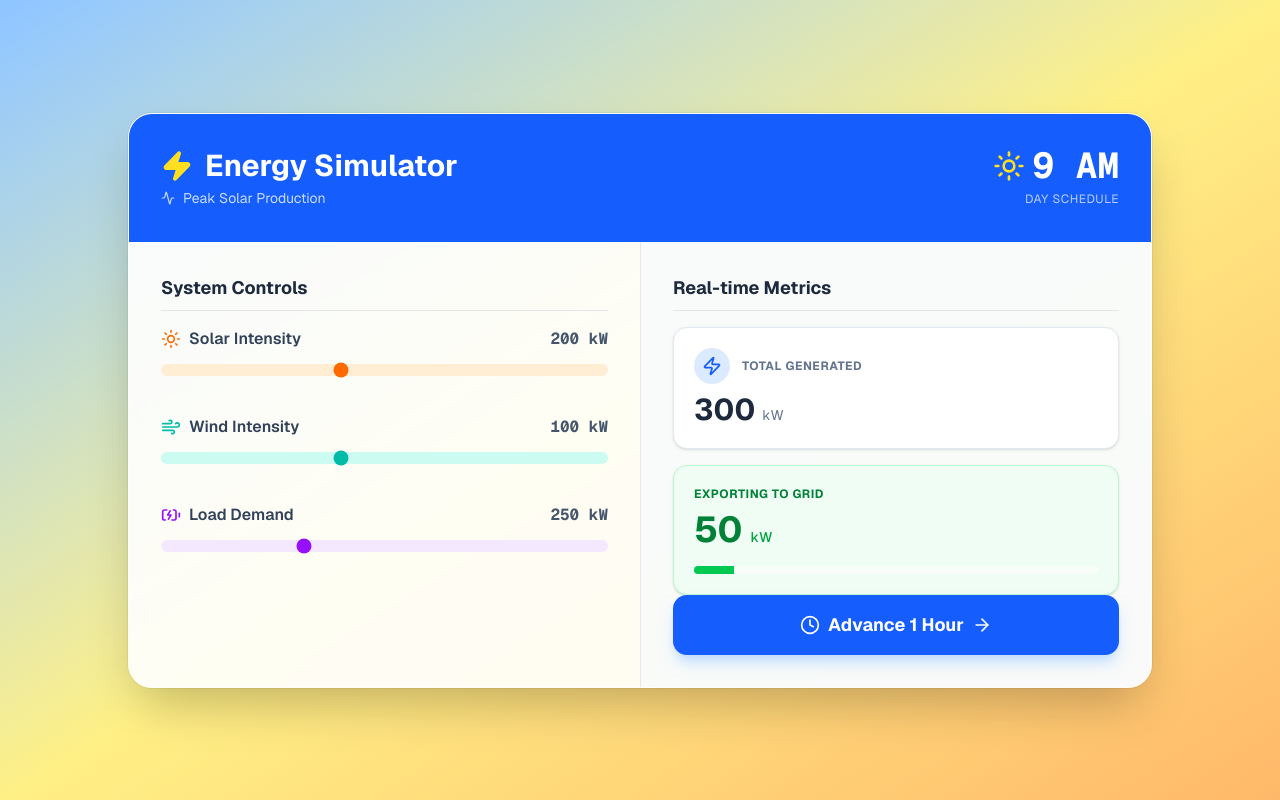
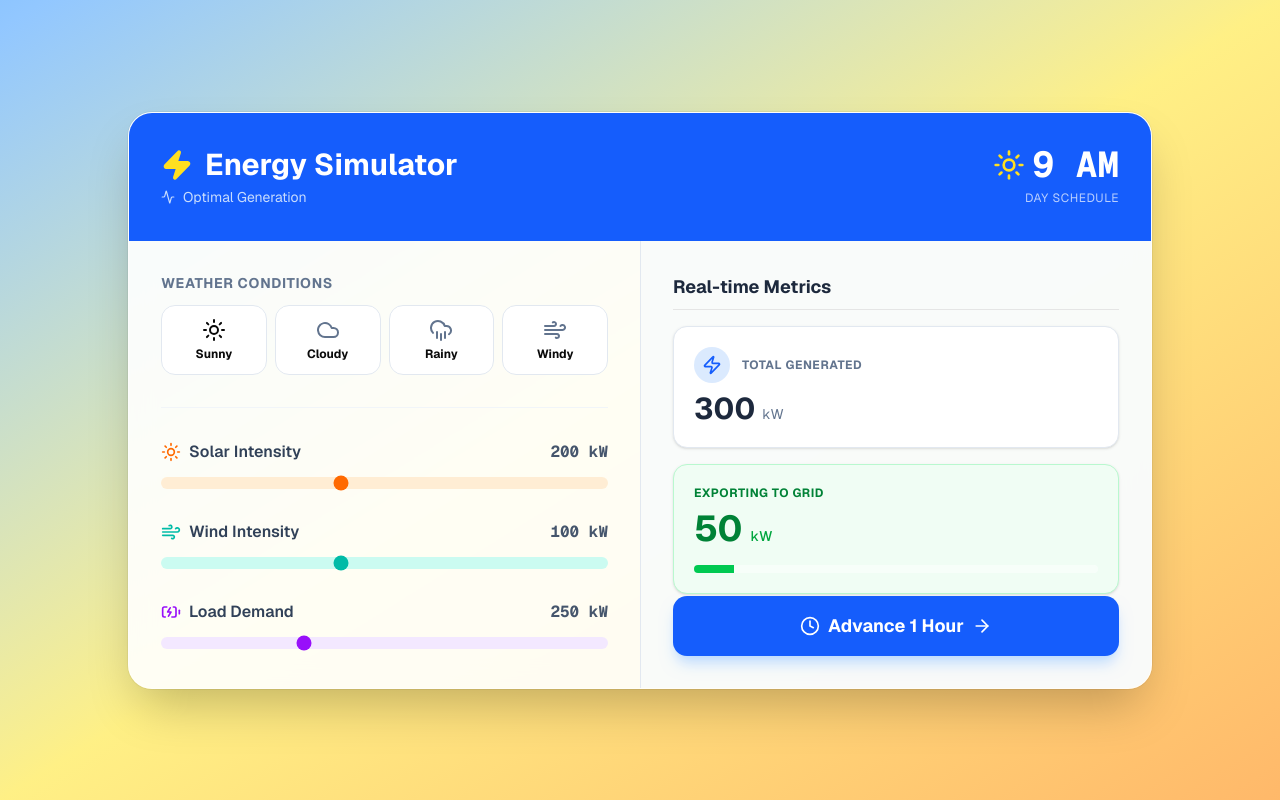
Before and after one commit to nancy-singh10/TEAM_GARUDA__SIH2025, a Next.js app in the folder sih-project/: page /iot in a window 1280 px wide. Built offline with nearby package versions, Linux system fonts and the light colour scheme.

Commit message:
Add weather buttons on iot page

```diff
--- a/sih-project/src/app/iot/page.tsx
+++ b/sih-project/src/app/iot/page.tsx
@@ -1,16 +1,20 @@
 "use client";
 
 import { useEffect, useState } from "react";
-import { Sun, Wind, Zap, Moon, ArrowRight, Clock, BatteryCharging, AlertTriangle, Activity } from "lucide-react";
+import {
+  Sun, Wind, Zap, Moon, ArrowRight, Clock, BatteryCharging,
+  AlertTriangle, Activity, Cloud, CloudRain
+} from "lucide-react";
 
 export default function IotPage() {
   const [mounted, setMounted] = useState(false);
   const [time, setTime] = useState<Date>(new Date());
 
-  // Default Simulation States
+  // Simulation States
   const [solar, setSolar] = useState(200);
   const [wind, setWind] = useState(100);
   const [load, setLoad] = useState(250);
+  const [weatherMode, setWeatherMode] = useState("Custom");
 
   useEffect(() => {
     setMounted(true);
@@ -20,17 +24,48 @@ export default function IotPage() {
   }, []);
 
   const hour = mounted ? time.getHours() : 12;
+  // Night Logic: 6 PM (18:00) to 6 AM (06:00)
   const isNight = hour >= 18 || hour < 6;
 
-  // Handlers
+  // --- LOGIC: Preset Scenarios ---
+  const applyWeather = (type: string) => {
+    // Prevent applying Sunny mode at night
+    if (type === "Sunny" && isNight) return;
+
+    setWeatherMode(type);
+    switch (type) {
+        case "Sunny":
+            setSolar(450);
+            setWind(40);
+            break;
+        case "Cloudy":
+            setSolar(120);
+            setWind(80);
+            break;
+        case "Rainy":
+            setSolar(30);
+            setWind(150);
+            break;
+        case "Windy":
+            setSolar(250);
+            setWind(230);
+            break;
+        default:
+            break;
+    }
+  };
+
   const handleAdvanceTime = () => {
     const updated = new Date(time);
     updated.setHours(updated.getHours() + 1);
     setTime(updated);
 
     const nextHour = updated.getHours();
+    // Auto-disable solar if entering night
     if (nextHour >= 18 || nextHour < 6) {
       setSolar(0);
+      // If we were in Sunny mode, switch to Custom so it doesn't look weird
+      if (weatherMode === "Sunny") setWeatherMode("Custom");
     }
   };
 
@@ -41,47 +76,43 @@ export default function IotPage() {
     });
   };
 
-  // --- LOGIC: Energy Calculations ---
   const totalGeneration = solar + wind;
   const netGrid = totalGeneration - load;
   const isSurplus = netGrid >= 0;
 
-  // --- LOGIC: Dynamic Background Generator ---
   const getBackgroundGradient = () => {
     if (!mounted) return "bg-slate-100";
 
-    // NIGHT MODES
     if (isNight) {
-      if (isSurplus) return "bg-gradient-to-br from-slate-900 via-teal-900 to-emerald-900"; // Windy Night
-      return "bg-gradient-to-br from-gray-900 via-slate-900 to-black"; // Dark Night
+      if (isSurplus) return "bg-gradient-to-br from-slate-900 via-teal-900 to-emerald-900";
+      return "bg-gradient-to-br from-gray-900 via-slate-900 to-black";
     }
 
-    // DAY MODES
-    if (!isSurplus) return "bg-gradient-to-br from-slate-300 via-red-100 to-slate-300"; // Stressed Grid
-    if (solar > wind) return "bg-gradient-to-br from-blue-300 via-yellow-200 to-orange-300"; // Sunny
-    return "bg-gradient-to-br from-blue-300 via-cyan-200 to-emerald-300"; // Windy
+    if (weatherMode === "Rainy") return "bg-gradient-to-br from-slate-400 via-blue-200 to-slate-400";
+    if (weatherMode === "Cloudy") return "bg-gradient-to-br from-slate-300 via-gray-200 to-slate-300";
+
+    if (!isSurplus) return "bg-gradient-to-br from-slate-300 via-red-100 to-slate-300";
+    if (solar > wind) return "bg-gradient-to-br from-blue-300 via-yellow-200 to-orange-300";
+    return "bg-gradient-to-br from-blue-300 via-cyan-200 to-emerald-300";
   };
 
   const getStatusMessage = () => {
     if (isNight && isSurplus) return "Efficient Night Operation";
-    if (isNight && !isSurplus) return "Grid Import Active";
+    if (isNight) return "Grid Import Active";
+    if (weatherMode === "Rainy") return "Storm Conditions Detected";
+    if (weatherMode === "Cloudy") return "Low Irradiance Levels";
     if (!isSurplus) return "High Load Demand";
-    if (solar > wind) return "Peak Solar Production";
-    return "Strong Wind Conditions";
+    return "Optimal Generation";
   };
 
   if (!mounted) return null;
 
   return (
-    <div className={`min-h-screen flex items-center justify-center p-4 md:p-8 font-sans transition-colors duration-1000 ease-in-out ${getBackgroundGradient()}`}>
+    <div className={`min-h-screen flex items-center justify-center p-4 md:p-8 font-sans transition-all duration-1000 ease-in-out ${getBackgroundGradient()}`}>
 
-      {/* Responsive Container:
-        - Mobile: w-full (fills screen width)
-        - Laptop: max-w-5xl (wider dashboard view)
-      */}
       <div className="w-full max-w-lg lg:max-w-5xl bg-white/90 backdrop-blur-md rounded-3xl shadow-2xl overflow-hidden border border-white/50 ring-1 ring-black/5 flex flex-col">
 
-        {/* Header - Stays at top for all devices */}
+        {/* Header */}
         <div className={`p-6 md:p-8 text-white flex justify-between items-center transition-colors duration-500 ${isNight ? 'bg-slate-800' : 'bg-blue-600'}`}>
           <div>
             <h1 className="text-xl md:text-3xl font-bold flex items-center gap-2 md:gap-3">
@@ -103,17 +134,53 @@ export default function IotPage() {
           </div>
         </div>
 
-        {/* Responsive Grid Layout:
-          - Mobile: 1 Column (Vertical Stack)
-          - Laptop (lg): 2 Columns (Side by Side)
-        */}
+        {/* Content Grid */}
         <div className="grid grid-cols-1 lg:grid-cols-2">
 
-          {/* LEFT COLUMN: Controls (Sliders) */}
+          {/* LEFT: Controls */}
           <div className="p-6 md:p-8 space-y-8">
-            <h2 className="text-lg font-bold text-slate-800 border-b pb-2 mb-4 hidden lg:block">System Controls</h2>
 
-            {/* Solar Slider */}
+            {/* Weather Presets */}
+            <div>
+                <h2 className="text-sm font-bold text-slate-500 uppercase tracking-wider mb-3">Weather Conditions</h2>
+                <div className="grid grid-cols-4 gap-2">
+
+                    {/* SUNNY BUTTON: Disabled at Night */}
+                    <button
+                        onClick={() => applyWeather("Sunny")}
+                        disabled={isNight}
+                        className={`flex flex-col items-center justify-center p-3 rounded-xl border transition-all
+                        ${isNight
+                            ? 'opacity-40 cursor-not-allowed bg-slate-100 border-slate-200 text-slate-400' // Disabled Style
+                            : weatherMode === 'Sunny'
+                                ? 'bg-orange-100 border-orange-400 text-orange-700'
+                                : 'bg-white border-slate-200 hover:bg-slate-50'
+                        }`}
+                    >
+                        <Sun size={24} className={!isNight && weatherMode === 'Sunny' ? 'fill-orange-400 text-orange-500' : 'text-current'} />
+                        <span className="text-xs font-bold mt-1">Sunny</span>
+                    </button>
+
+                    <button onClick={() => applyWeather("Cloudy")} className={`flex flex-col items-center justify-center p-3 rounded-xl border transition-all ${weatherMode === 'Cloudy' ? 'bg-slate-200 border-slate-400 text-slate-700' : 'bg-white border-slate-200 hover:bg-slate-50'}`}>
+                        <Cloud size={24} className={weatherMode === 'Cloudy' ? 'fill-slate-400 text-slate-600' : 'text-slate-500'} />
+                        <span className="text-xs font-bold mt-1">Cloudy</span>
+                    </button>
+                    <button onClick={() => applyWeather("Rainy")} className={`flex flex-col items-center justify-center p-3 rounded-xl border transition-all ${weatherMode === 'Rainy' ? 'bg-blue-100 border-blue-400 text-blue-700' : 'bg-white border-slate-200 hover:bg-slate-50'}`}>
+                        <CloudRain size={24} className={weatherMode === 'Rainy' ? 'text-blue-600' : 'text-slate-500'} />
+                        <span className="text-xs font-bold mt-1">Rainy</span>
+                    </button>
+                    <button onClick={() => applyWeather("Windy")} className={`flex flex-col items-center justify-center p-3 rounded-xl border transition-all ${weatherMode === 'Windy' ? 'bg-teal-100 border-teal-400 text-teal-700' : 'bg-white border-slate-200 hover:bg-slate-50'}`}>
+                        <Wind size={24} className={weatherMode === 'Windy' ? 'text-teal-600' : 'text-slate-500'} />
+                        <span className="text-xs font-bold mt-1">Windy</span>
+                    </button>
+                </div>
+            </div>
+
+            <hr className="border-slate-100" />
+
+            {/* Sliders */}
+            <div className="space-y-6">
+                {/* Solar */}
                 <div className="group">
                 <div className="flex justify-between mb-2">
                     <label className="font-semibold text-slate-700 flex items-center gap-2 text-sm md:text-base">
@@ -127,20 +194,16 @@ export default function IotPage() {
                     min={0}
                     max={500}
                     value={solar}
-                onChange={(e) => setSolar(Number(e.target.value))}
+                    onChange={(e) => { setSolar(Number(e.target.value)); setWeatherMode("Custom"); }}
                     disabled={isNight}
                     className={`w-full h-3 rounded-lg appearance-none cursor-pointer transition-all ${
                     isNight ? 'bg-slate-200 cursor-not-allowed' : 'bg-orange-100 accent-orange-500 hover:bg-orange-200'
                     }`}
                 />
-              {isNight && (
-                <p className="text-xs text-slate-400 mt-2 flex items-center gap-1 font-medium italic">
-                  (Solar inactive at night)
-                </p>
-              )}
+                {isNight && <p className="text-xs text-slate-400 mt-1 italic flex items-center gap-1"><Moon size={10}/> Solar unavailable at night</p>}
                 </div>
 
-            {/* Wind Slider */}
+                {/* Wind */}
                 <div className="group">
                 <div className="flex justify-between mb-2">
                     <label className="font-semibold text-slate-700 flex items-center gap-2 text-sm md:text-base">
@@ -154,12 +217,12 @@ export default function IotPage() {
                     min={0}
                     max={250}
                     value={wind}
-                onChange={(e) => setWind(Number(e.target.value))}
+                    onChange={(e) => { setWind(Number(e.target.value)); setWeatherMode("Custom"); }}
                     className="w-full h-3 bg-teal-100 rounded-lg appearance-none cursor-pointer accent-teal-500 hover:bg-teal-200 transition-all"
                 />
                 </div>
 
-            {/* Load Slider */}
+                {/* Load */}
                 <div className="group">
                 <div className="flex justify-between mb-2">
                     <label className="font-semibold text-slate-700 flex items-center gap-2 text-sm md:text-base">
@@ -178,16 +241,13 @@ export default function IotPage() {
                 />
                 </div>
             </div>
+          </div>
 
-          {/* RIGHT COLUMN: Dashboard Stats
-             - On Mobile: Appears below sliders
-             - On Laptop: Appears to the right, with a background highlight
-          */}
+          {/* RIGHT: Stats */}
           <div className="bg-slate-50/80 p-6 md:p-8 lg:border-l border-slate-200 flex flex-col justify-between">
              <div className="space-y-4">
                 <h2 className="text-lg font-bold text-slate-800 border-b pb-2 mb-4 hidden lg:block">Real-time Metrics</h2>
 
-                {/* Generation Card */}
                 <div className="bg-white p-5 rounded-xl border border-slate-200 shadow-sm flex flex-row lg:flex-col items-center lg:items-start justify-between">
                     <div className="flex items-center gap-3 mb-0 lg:mb-2">
                         <div className="p-2 bg-blue-100 rounded-full text-blue-600">
@@ -198,7 +258,6 @@ export default function IotPage() {
                     <p className="text-2xl md:text-3xl font-bold text-slate-800">{totalGeneration} <span className="text-sm font-normal text-slate-500">kW</span></p>
                 </div>
 
-                {/* Net Grid Card */}
                 <div className={`p-5 rounded-xl border shadow-sm transition-colors duration-300 ${isSurplus ? 'bg-green-50 border-green-200' : 'bg-red-50 border-red-200'}`}>
                     <div className="flex justify-between items-start mb-2">
                         <p className={`text-xs uppercase font-bold tracking-wider ${isSurplus ? 'text-green-700' : 'text-red-700'}`}>
@@ -214,17 +273,15 @@ export default function IotPage() {
                         <span className={`text-sm font-medium ${isSurplus ? 'text-green-600' : 'text-red-600'}`}>kW</span>
                     </div>
 
-                    {/* Visual Bar for Grid Balance */}
                     <div className="w-full bg-white/50 h-2 rounded-full mt-4 overflow-hidden">
                         <div
                             className={`h-full transition-all duration-500 ${isSurplus ? 'bg-green-500' : 'bg-red-500'}`}
-                            style={{ width: `${Math.min(Math.abs(netGrid) / 5, 100)}%` }} // Visual approximation bar
+                            style={{ width: `${Math.min(Math.abs(netGrid) / 5, 100)}%` }}
                         ></div>
                     </div>
                 </div>
              </div>
 
-             {/* Action Button */}
              <div className="mt-8 lg:mt-0">
                 <button
                     onClick={handleAdvanceTime}
```
Lines whose indentation alone changed are shown as unchanged.
